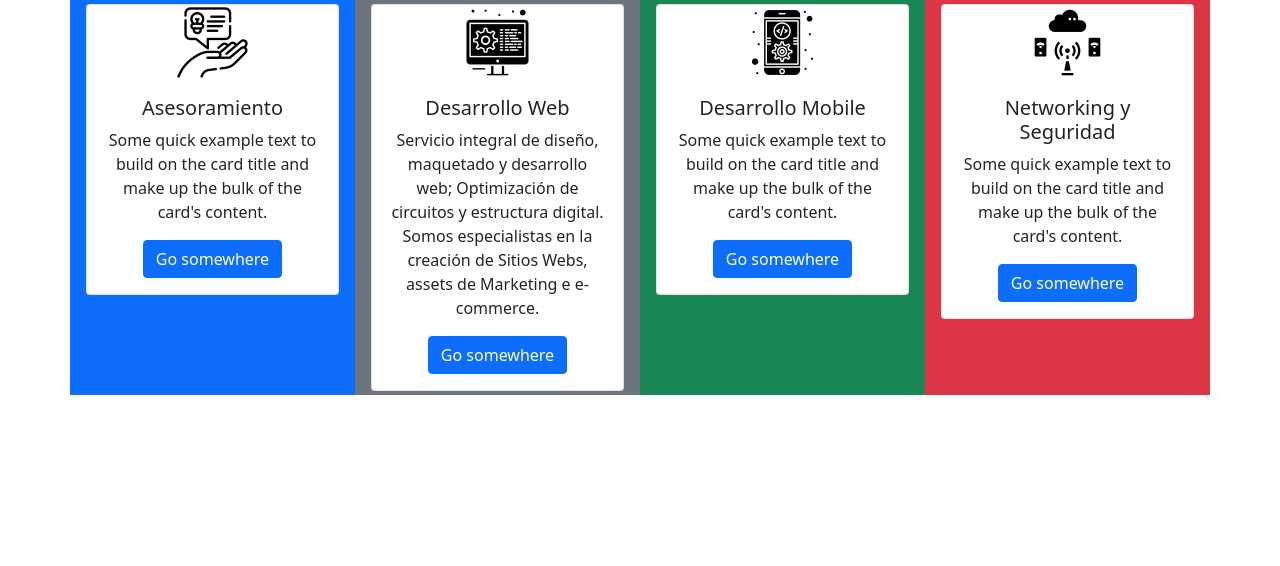
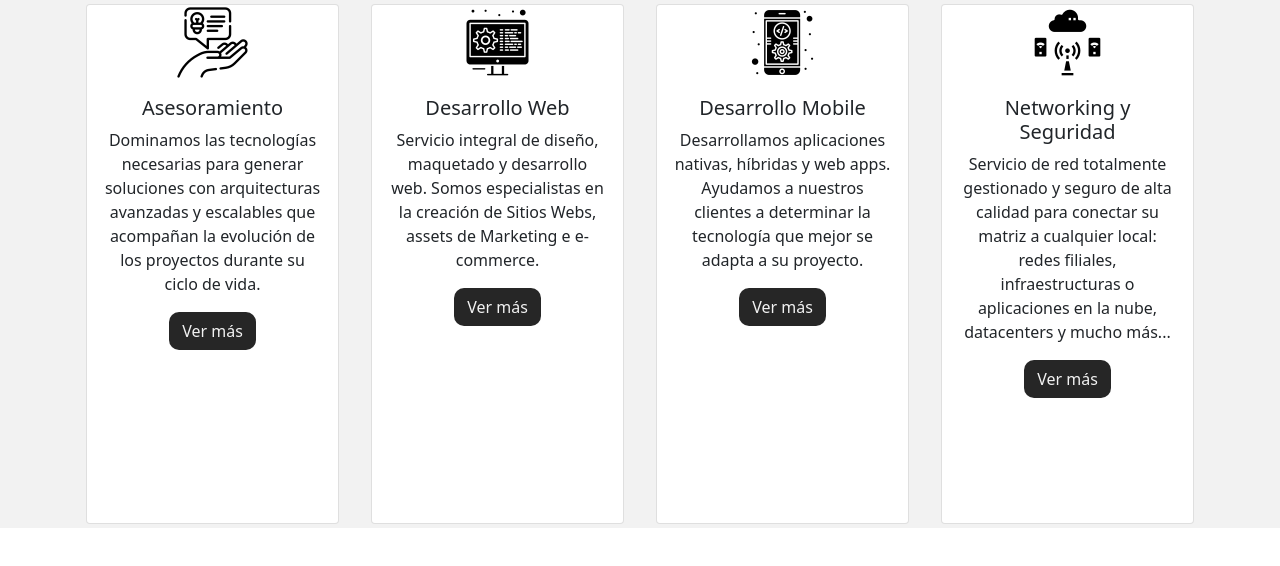
Before and after one commit to dajsflores/bootstrap_soft_company, a plain HTML site: page index.html in a window 1280 px wide. Drawn offline with nearby package versions, Linux system fonts and the light colour scheme.

Commit message:
cambios casa

```diff
--- a/css/style.css
+++ b/css/style.css
@@ -4,4 +4,18 @@
 }
 .tarjeta-item{
     align-items: center;
+    height: 65vh;
 }
+.tarjeta-seccion{
+    background-color: #f2f2f2;
+}
+.tarjeta-boton{
+    background-color: #262626;
+    color: #f2f2f2;
+    border-radius: 10px;
+}
+.tarjeta-boton:hover{
+    background-color: #f2f2f2;
+    color:#262626;
+    border-color: #262626;
+}
--- a/index.html
+++ b/index.html
@@ -9,46 +9,46 @@
     <title>D.I.N.A.C.</title>
 </head>
 <body>
-    <section>
+    <section class="tarjeta-seccion">
         <div class="container">
             <div class="row d-flex justify-content-center ">
-                <div class="col-sm-6 col-md-4 col-12 col-lg-3 bg-primary">
+                <div class="col-sm-6 col-md-4 col-12 col-lg-3 ">
                     <div class="card m-1 tarjeta-item" >
                         <img src="./img/asesoramiento.png" class="card-img-top tarjeta-icono" alt="...">
                         <div class="card-body text-center">
                             <h5 class="card-title">Asesoramiento</h5>
-                            <p class="card-text">Some quick example text to build on the card title and make up the bulk of the card's content.</p>
-                            <a href="#" class="btn btn-primary">Go somewhere</a>
+                            <p class="card-text">Dominamos las tecnologías necesarias para generar soluciones con arquitecturas avanzadas y escalables que acompañan la evolución de los proyectos durante su ciclo de vida.</p>
+                            <a href="#" class="btn tarjeta-boton">Ver m&aacute;s</a>
                         </div>
                     </div>
                 </div>
-                <div class="col-sm-6 col-md-4 col-12 col-lg-3 bg-secondary">
+                <div class="col-sm-6 col-md-4 col-12 col-lg-3 ">
                     <div class="card m-1 tarjeta-item" >
                         <img src="./img/desarrollo-web.png" class="card-img-top tarjeta-icono" alt="...">
                         <div class="card-body text-center">
                             <h5 class="card-title">Desarrollo Web</h5>
-                            <p class="card-text">Servicio integral de diseño, maquetado y desarrollo web; Optimización de circuitos y estructura digital. Somos especialistas en la creación de Sitios Webs, assets de Marketing e e-commerce.</p>
-                            <a href="#" class="btn btn-primary">Go somewhere</a>
+                            <p class="card-text">Servicio integral de diseño, maquetado y desarrollo web. Somos especialistas en la creación de Sitios Webs, assets de Marketing e e-commerce.</p>
+                            <a href="#" class="btn tarjeta-boton">Ver m&aacute;s</a>
                         </div>
                     </div>
                 </div>
-                <div class="col-sm-6 col-md-4 col-12 col-lg-3 bg-success">
+                <div class="col-sm-6 col-md-4 col-12 col-lg-3 ">
                     <div class="card m-1 tarjeta-item" >
                         <img src="./img/desarrollo-mobile.png" class="card-img-top tarjeta-icono" alt="...">
                         <div class="card-body text-center">
                             <h5 class="card-title">Desarrollo Mobile</h5>
-                            <p class="card-text">Some quick example text to build on the card title and make up the bulk of the card's content.</p>
-                            <a href="#" class="btn btn-primary">Go somewhere</a>
+                            <p class="card-text">Desarrollamos aplicaciones nativas, híbridas y web apps. Ayudamos a nuestros clientes a determinar la tecnología que mejor se adapta a su proyecto.</p>
+                            <a href="#" class="btn tarjeta-boton">Ver m&aacute;s</a>
                         </div>
                     </div>
                 </div>
-                <div class="col-sm-6 col-md-4 col-12 col-lg-3 bg-danger">
+                <div class="col-sm-6 col-md-4 col-12 col-lg-3 ">
                     <div class="card m-1 tarjeta-item" >
                         <img src="./img/networking.png" class="card-img-top tarjeta-icono" alt="...">
                         <div class="card-body text-center">
                             <h5 class="card-title">Networking y Seguridad</h5>
-                            <p class="card-text">Some quick example text to build on the card title and make up the bulk of the card's content.</p>
-                            <a href="#" class="btn btn-primary">Go somewhere</a>
+                            <p class="card-text">Servicio de red totalmente gestionado y seguro de alta calidad para conectar su matriz a cualquier local: redes filiales, infraestructuras o aplicaciones en la nube, datacenters y mucho más...</p>
+                            <a href="#" class="btn tarjeta-boton">Ver m&aacute;s</a>
                         </div>
                     </div>
                 </div>
```
